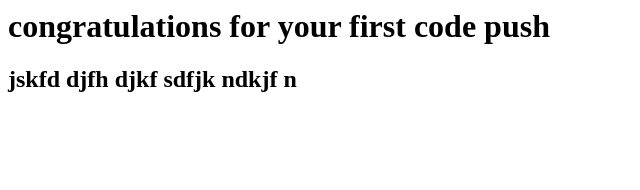
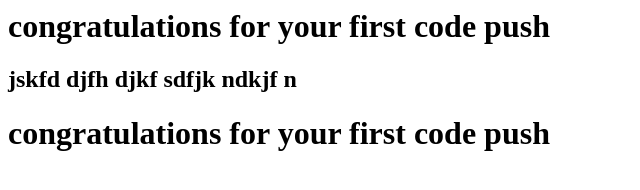
Before and after one commit to faizanakram2/test, a plain HTML site: page index.html in a window 1280 px wide. Shown: the whole page, without its empty margins (0-640 px from the left). Drawn offline with Linux system fonts and the light colour scheme.

Commit message:
Update index.html

```diff
--- a/index.html
+++ b/index.html
@@ -12,6 +12,9 @@
 
 
     </h2>
+
+
+       <h1>congratulations for your first code push</h1>
 </body>
 
 </html>
```
